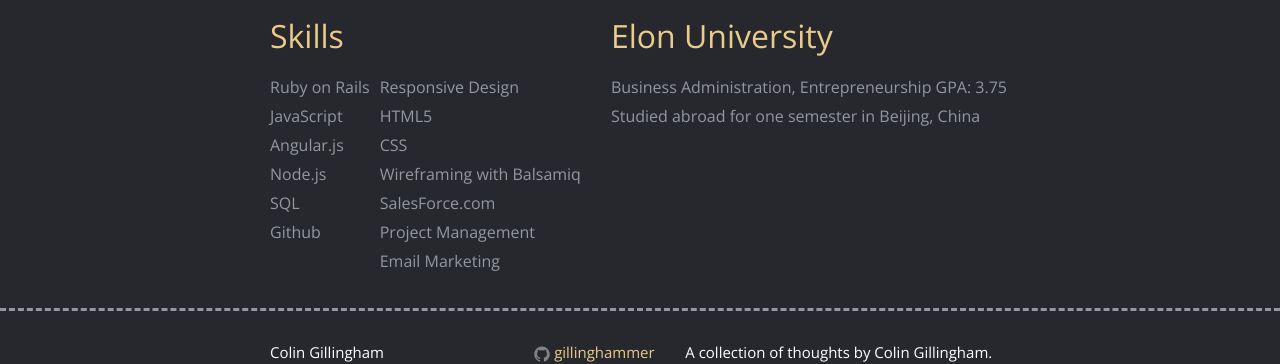
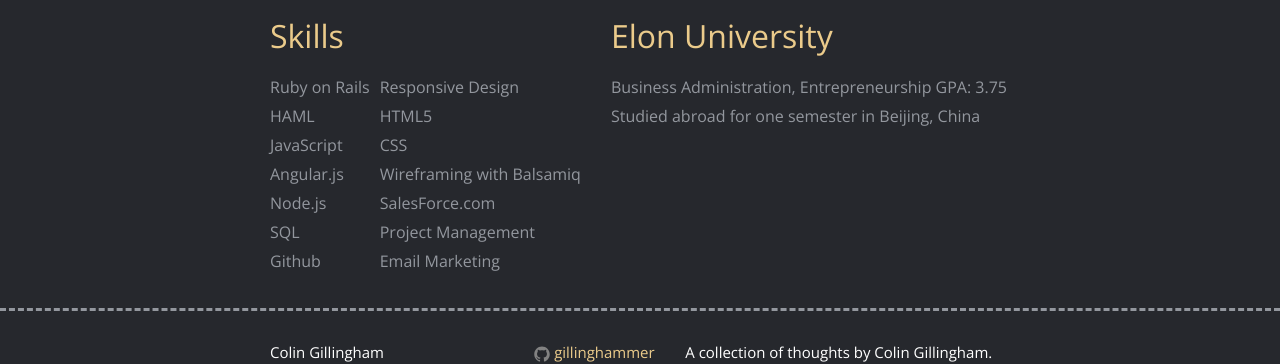
Before and after one commit to Gillinghammer/gillinghammer.github.io, a Jekyll site: the page built from resume.html, in a window 1280 px wide. Shown: the part 1308-1672 px from the top of the page. Built offline with Jekyll 4.4.1, drawn with Linux system fonts in a browser that asks for light colours.

Commit message:
added HAML to skills

```diff
--- a/resume.html
+++ b/resume.html
@@ -60,6 +60,7 @@
       <div class="skills_col">
         <ul>
           <li>Ruby on Rails</li>
+          <li>HAML</li>
           <li>JavaScript</li>
           <li>Angular.js</li>
           <li>Node.js</li>
```
